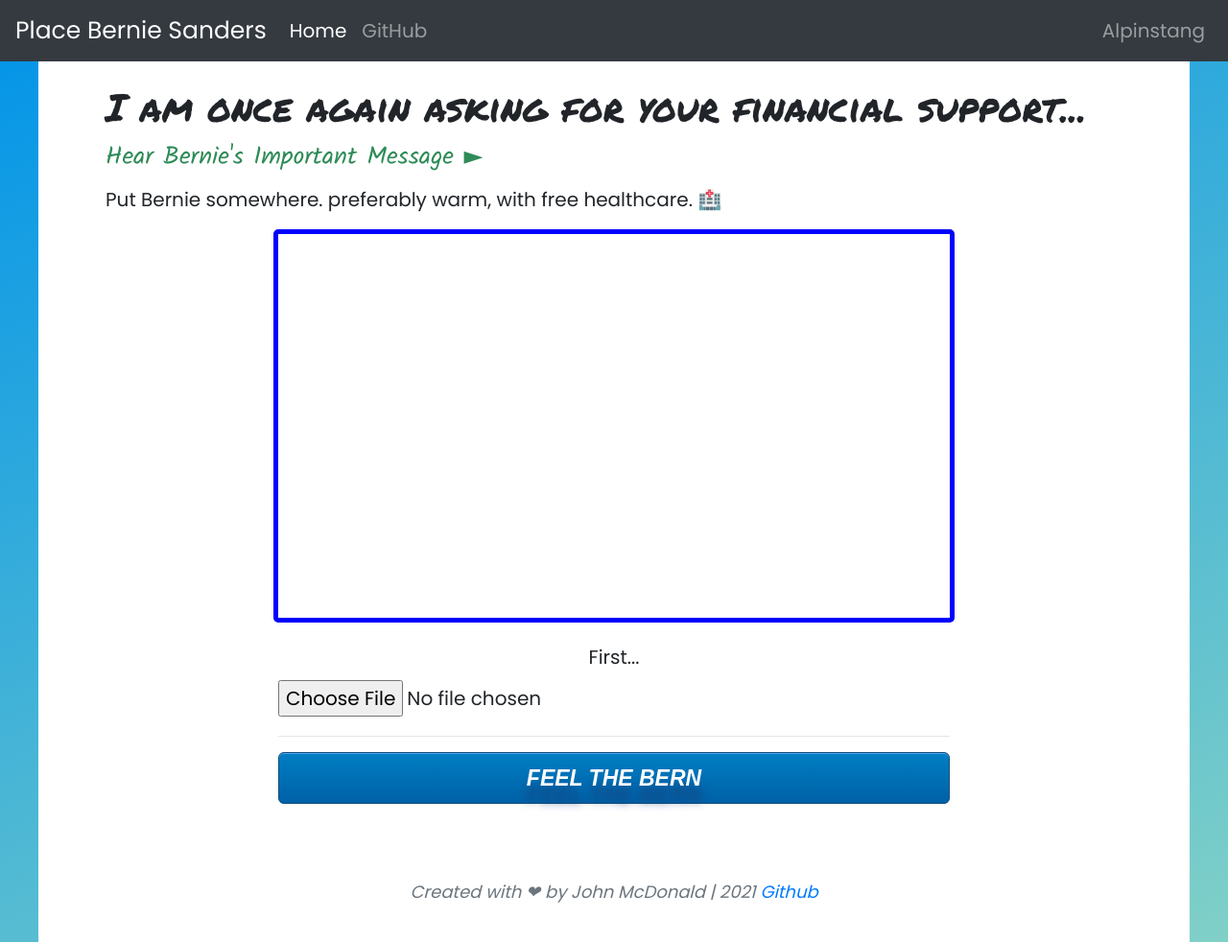
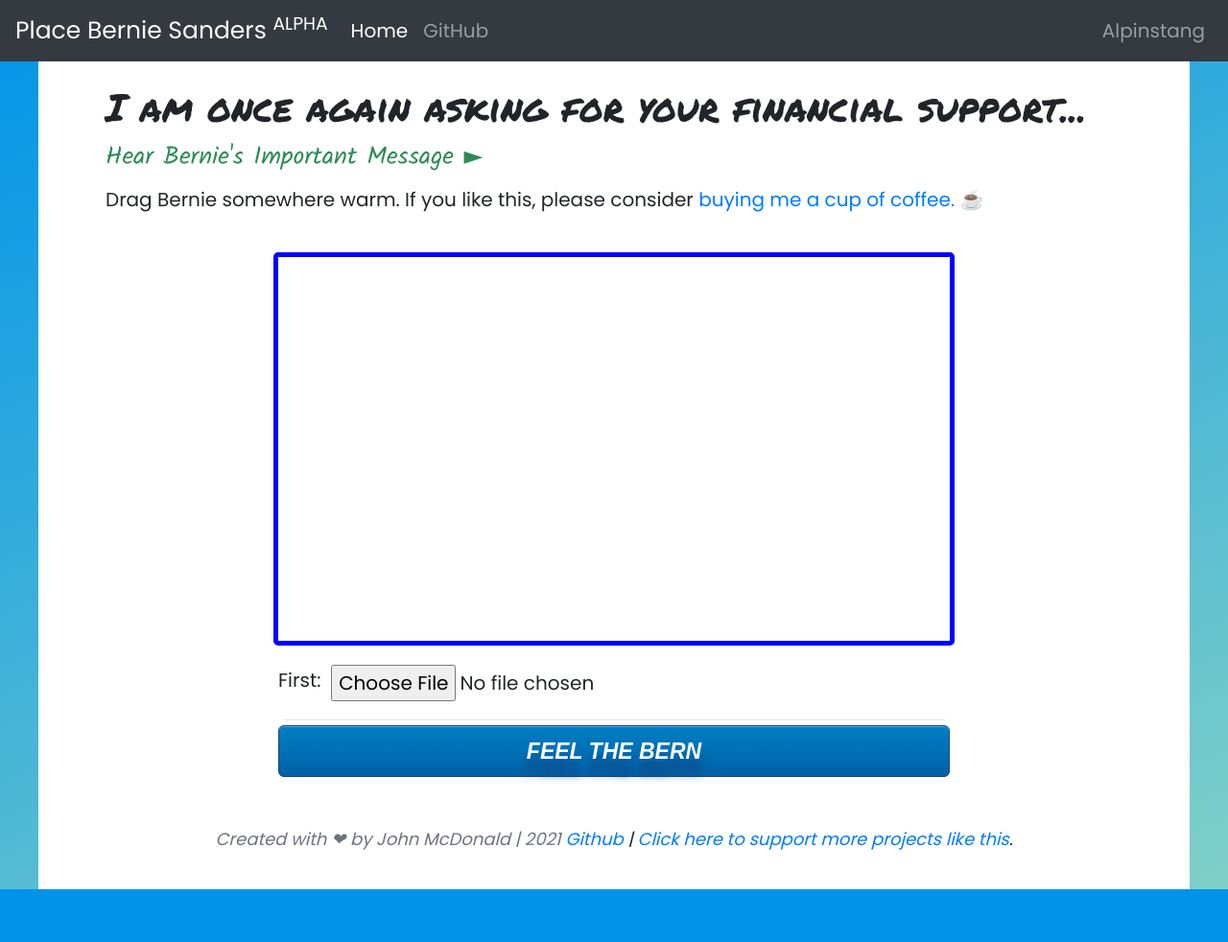
Before and after one commit to alpinstang/place-bernie-sanders, a website: page src/index.html in a window 1280 px wide. Shown: the whole page at 96% size. After the commit the page ends 927 px from the top, so only its background shows below. Drawn offline with nearby package versions, Linux system fonts and the light colour scheme; a script that the page names is missing.

Commit message:
fix spacing, add paypal

```diff
--- a/src/index.html
+++ b/src/index.html
@@ -23,7 +23,9 @@
     <header>
       <!-- Fixed navbar -->
       <nav class="navbar navbar-expand-md navbar-dark fixed-top bg-dark">
-        <a class="navbar-brand" href="#">Place Bernie Sanders</a>
+        <a class="navbar-brand" href="#"
+          >Place Bernie Sanders <sup>ALPHA</sup></a
+        >
         <button
           class="navbar-toggler"
           type="button"
@@ -72,9 +74,14 @@
         </div>
       </h1>
       <p
+        style="margin-bottom: 2em"
         class="lead animate__animated animate__fast animate__delay-1s animate__zoomIn"
       >
-        Put Bernie somewhere. preferably warm, with free healthcare. 🏥
+        Drag Bernie somewhere warm. If you like this, please consider
+        <a href="https://www.paypal.com/paypalme/Johncmcdonald/5"
+          >buying me a cup of coffee.</a
+        >
+        ☕
       </p>
       <div id="image-stage-wrapper">
         <div id="image-stage">
@@ -270,7 +277,7 @@
       <div class="generate-image-button-container">
         <div class="form-container">
           <form runat="server">
-            <label>First... </label><br />
+            <label style="float: left">First: &nbsp;</label>
             <input style="float: left" type="file" id="imgInp" />
             <img style="float: right" id="blah" src="#" alt="user image" />
           </form>
@@ -297,6 +304,10 @@
           </script>
           <a href="https://github.com/alpinstang">Github</a></span
         >
+        |
+        <a href="https://www.paypal.com/paypalme/Johncmcdonald/5"
+          >Click here to support more projects like this</a
+        >.
       </div>
     </footer>
     <script
--- a/src/style.css
+++ b/src/style.css
@@ -25,6 +25,7 @@
   /* position: absolute; */
   /* bottom: 0; */
   padding: 2em;
+  padding-top: 0.5em;
   text-align: center;
   font-size: 18px;
   font-style: italic;
@@ -47,6 +48,7 @@
 
 #image-stage-wrapper {
   margin: 0 auto;
+  margin-top: 10px;
   position: relative;
   width: 710px;
   height: 410px;
@@ -124,10 +126,14 @@
 }
 
 .form-container {
-  height: 50px;
+  height: 20px;
 }
 
 #blah {
   display: none;
-  height: 50px;
+  height: 20px;
 }
+
+hr {
+  margin: 5px;
+}
```
